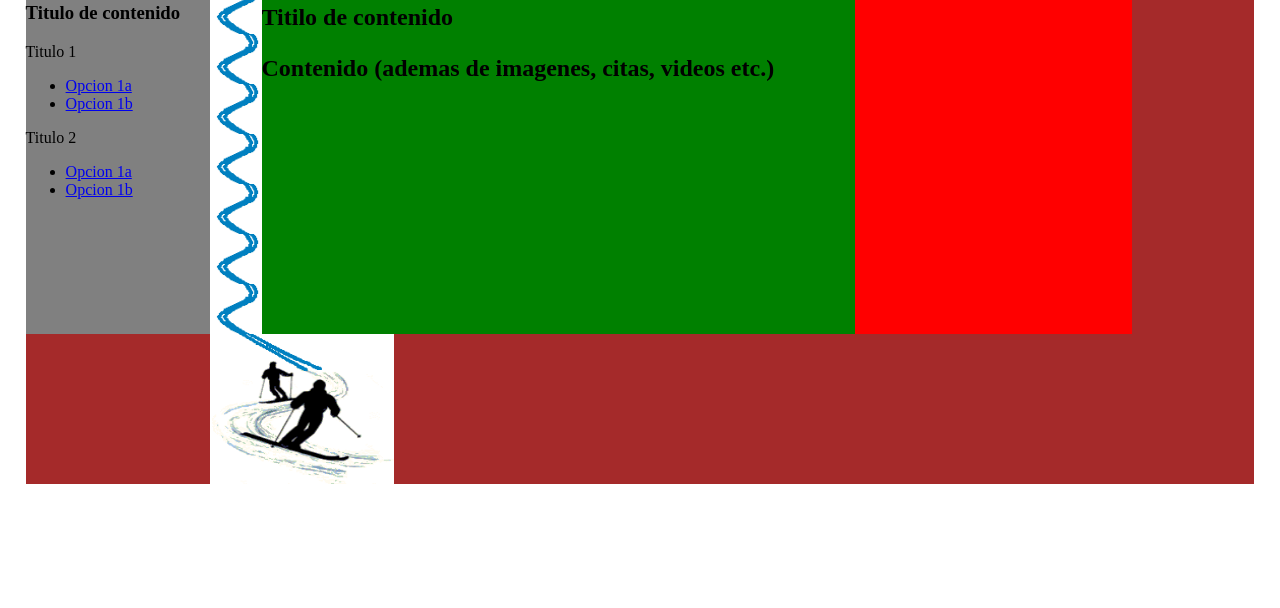
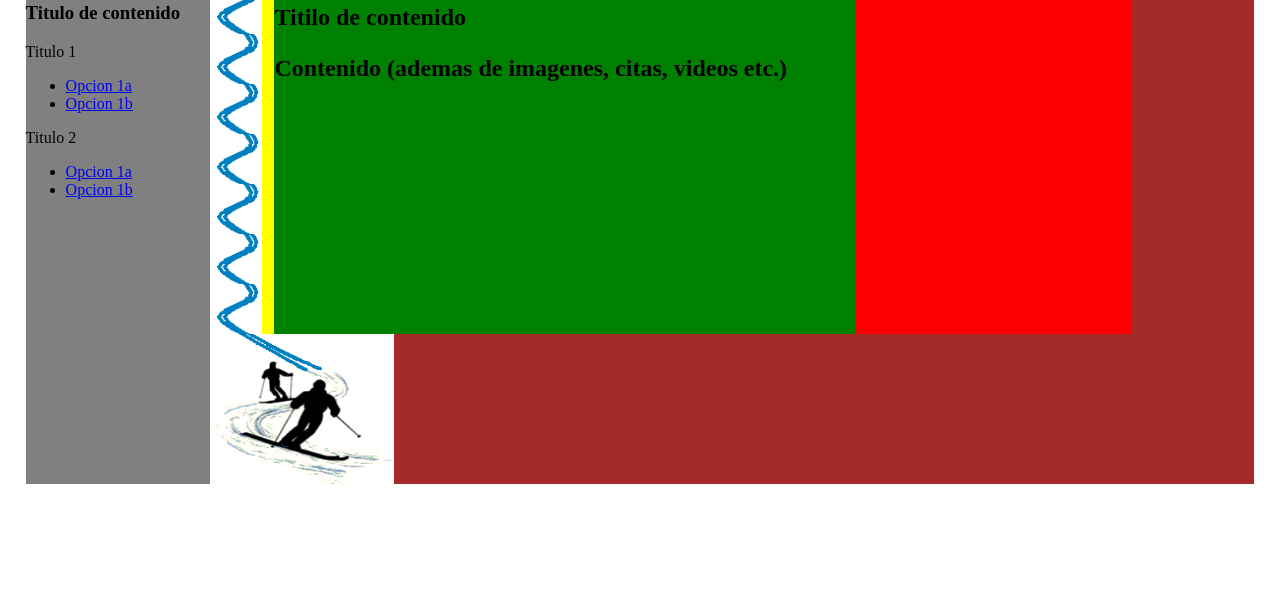
Before and after one commit to perezhgr/trabajoneuquen, a plain HTML site: page index.html in a window 1280 px wide. Shown: the part 192-800 px from the top of the page. Drawn offline with Linux system fonts and the light colour scheme.

Commit message:
Acomode aside

```diff
--- a/css/style.css
+++ b/css/style.css
@@ -7,7 +7,7 @@ article{
 aside{
 	background-color: grey;
 	float: left;
-	height: 70%;
+	height: 100%;
 	width: 15%;
 }
 
@@ -15,11 +15,12 @@ body{
 	margin: 2%;
 }
 
+
 .containerpie{
 	background-color: blue;
 	float: left;
 	height: 150px;
-	margin-left: 15%;
+
 	width: 15%;
 }
 
@@ -27,6 +28,14 @@ body{
 	background-color: brown;
 	height: 500px;
 	width: 100%;
+}
+
+.divconteidodinamico{
+	background-color: green;
+	float: left;
+	height: 100%;
+	margin-left: 2%;
+	width: 90%;
 }
 
 #divlogomontana{
@@ -79,13 +88,6 @@ header{
 	width: 100%;
 }
 
-.divconteidodinamico{
-	background-color: green;
-	float: right;
-	width: 92%;
-	height: 100%;
-}
-
 section {
 	background-color: red;
 	float: left;
--- a/index.html
+++ b/index.html
@@ -4,6 +4,7 @@
 <head>
   <title>Titulo de la web</title>
   <meta charset="utf-8" />
+  <meta name="viewport" content="width=device-width, initial-scale=1, maximum-scale=1" />
   <link rel="stylesheet" href="css/style.css" />
 </head>
 
@@ -41,10 +42,6 @@
 
         <!--INICIO ETIQUETAS ARTICLE (ACA IRIA EL CONTENIDO DINAMICO)-->
         <article>
-          <div class="divconteidodinamico">
-              <h2>Titilo de contenido<h2>
-              <p> Contenido (ademas de imagenes, citas, videos etc.) </p>
-          </div>
 
           <div id="divimgslalom">
             <img class="imgslalom" src="img/slalom.gif">
@@ -55,7 +52,10 @@
             <img class="imgslalom" src="img/slalom.gif">
             <img class="imgslalom" src="img/slalom.gif">
           </div>
-
+          <div class="divconteidodinamico">
+              <h2>Titilo de contenido<h2>
+              <p> Contenido (ademas de imagenes, citas, videos etc.) </p>
+          </div>
 
 
         </article>
```
